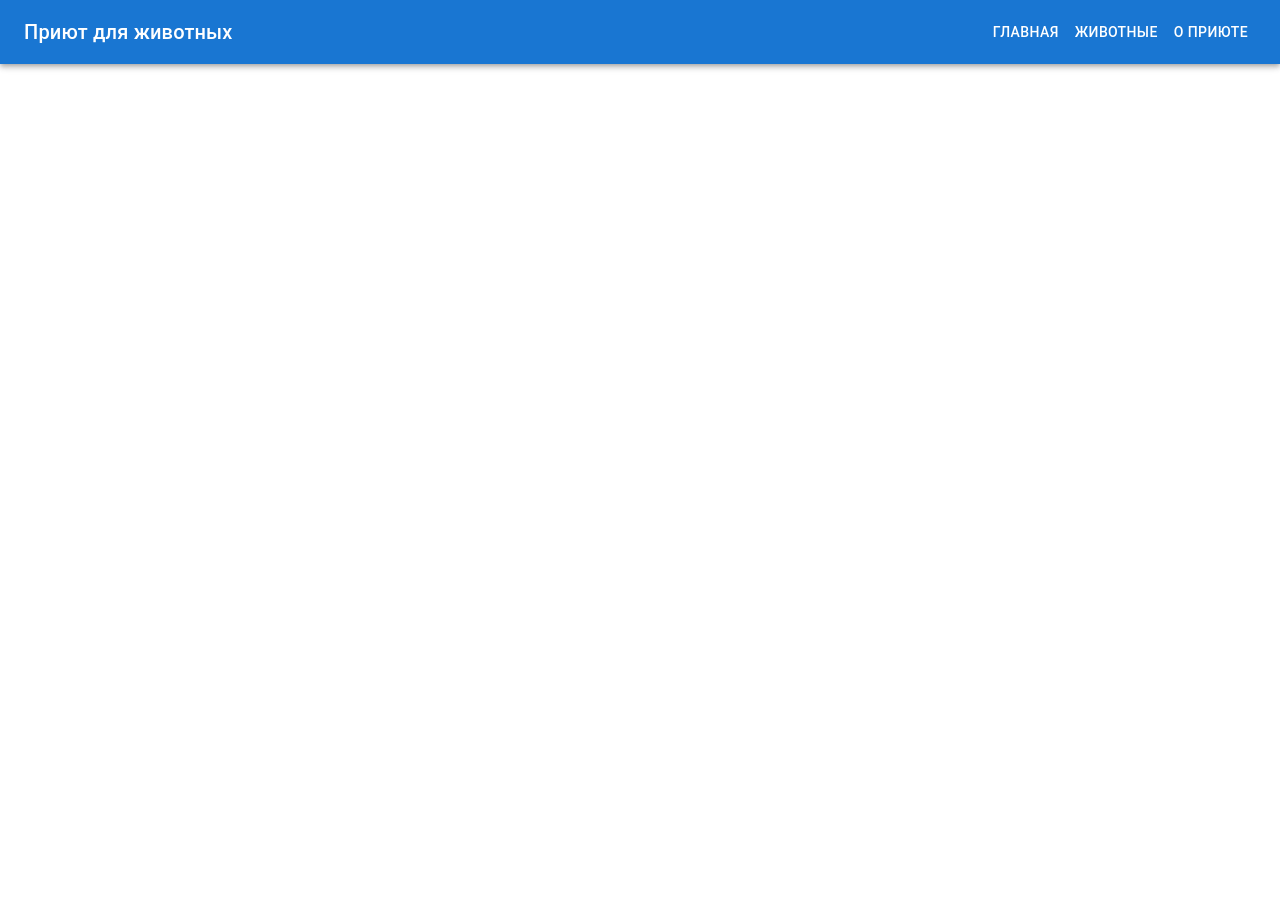
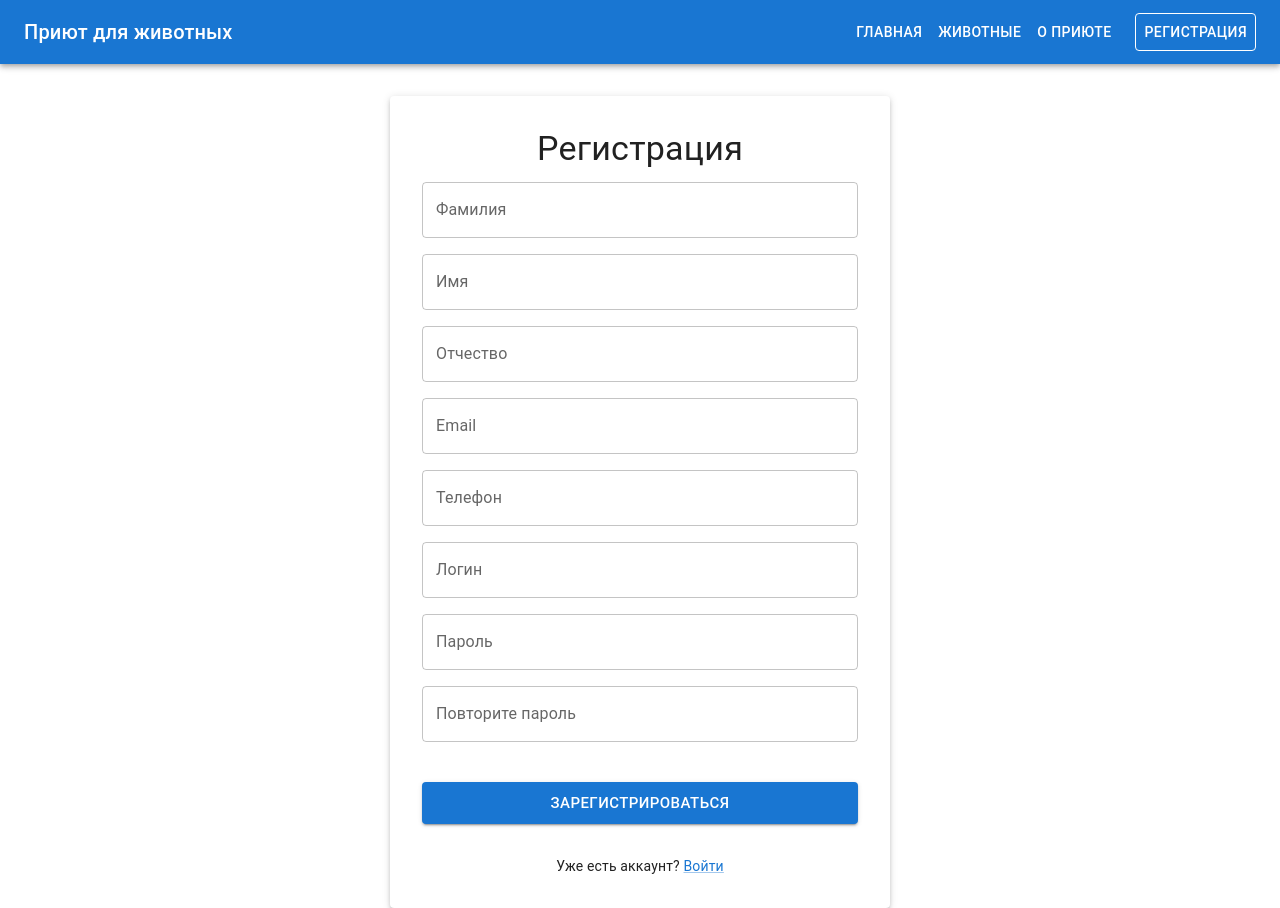
Before and after one commit to kirill-markov-2020/ShelterAnimalFrontend, a React (Create React App) app: page /register in a window 1280 px wide. Before the commit the page ends 800 px from the top, so only its background shows below. Built offline with nearby package versions, Linux system fonts and the light colour scheme.

Commit message:
Создание форм для авторизации/регистрации

```diff
--- a/src/App.tsx
+++ b/src/App.tsx
@@ -4,6 +4,7 @@ import Navbar from './components/Navbar';
 import HomePage from './pages/HomePage';
 import AnimalsPage from './pages/AnimalsPage';
 import ShelterInfoPage from './pages/ShelterInfoPage';
+import RegisterPage from './pages/RegisterPage'; // Добавьте этот импорт
 import { CssBaseline, Container } from '@mui/material';
 
 const App: React.FC = () => {
@@ -16,6 +17,7 @@ const App: React.FC = () => {
           <Route path="/" element={<HomePage />} />
           <Route path="/animals" element={<AnimalsPage />} />
           <Route path="/shelter-info" element={<ShelterInfoPage />} />
+          <Route path="/register" element={<RegisterPage />} />
         </Routes>
       </Container>
     </Router>
--- a/src/components/Navbar.tsx
+++ b/src/components/Navbar.tsx
@@ -18,6 +18,14 @@ const Navbar: React.FC = () => {
         <Button color="inherit" component={Link} to="/shelter-info">
           О приюте
         </Button>
+        <Button
+          color="inherit"
+          component={Link}
+          to="/register"
+          sx={{ ml: 2, border: '1px solid white' }}
+        >
+          Регистрация
+        </Button>
       </Toolbar>
     </AppBar>
   );
--- a/src/pages/HomePage.tsx
+++ b/src/pages/HomePage.tsx
@@ -1,15 +1,93 @@
 import React from 'react';
-import { Typography, Container } from '@mui/material';
+import {
+  Typography,
+  Container,
+  Box,
+  TextField,
+  Button,
+  Paper,
+  Link
+} from '@mui/material';
+import { Link as RouterLink } from 'react-router-dom';
 
 const HomePage: React.FC = () => {
   return (
-    <Container>
-      <Typography variant="h3" component="h1" gutterBottom>
+    <Container sx={{ mt: 4 }}>
+      <Typography variant="h3" component="h1" gutterBottom align="center">
         Добро пожаловать в приют для животных
       </Typography>
-      <Typography variant="body1">
+
+      <Typography variant="body1" paragraph align="center">
         Наш приют помогает бездомным животным найти новый дом и любящих хозяев.
       </Typography>
+
+      {/* Форма авторизации */}
+      <Box
+        sx={{
+          display: 'flex',
+          justifyContent: 'center',
+          mt: 6
+        }}
+      >
+        <Paper
+          elevation={3}
+          sx={{
+            p: 4,
+            width: '100%',
+            maxWidth: 400
+          }}
+        >
+          <Typography variant="h5" component="h2" gutterBottom align="center">
+            Вход в систему
+          </Typography>
+
+          <Box
+            component="form"
+            sx={{
+              display: 'flex',
+              flexDirection: 'column',
+              gap: 2
+            }}
+          >
+            <TextField
+              label="Логин"
+              variant="outlined"
+              fullWidth
+            />
+
+            <TextField
+              label="Пароль"
+              type="password"
+              variant="outlined"
+              fullWidth
+            />
+
+            <Button
+              variant="contained"
+              size="large"
+              sx={{ mt: 2 }}
+            >
+              Войти
+            </Button>
+          </Box>
+        </Paper>
+      </Box>
+
+      {/* Кнопка регистрации */}
+      <Box sx={{
+        position: 'fixed',
+        bottom: 16,
+        right: 16
+      }}>
+        <Button
+          component={RouterLink}
+          to="/register"
+          variant="outlined"
+          size="large"
+        >
+          Зарегистрироваться
+        </Button>
+      </Box>
     </Container>
   );
 };
--- /dev/null
+++ b/src/pages/RegisterPage.tsx
@@ -0,0 +1,115 @@
+import React from 'react';
+import {
+  Container,
+  Typography,
+  TextField,
+  Button,
+  Paper,
+  Box,
+  Link
+} from '@mui/material';
+import { Link as RouterLink } from 'react-router-dom';
+
+const RegisterPage: React.FC = () => {
+  return (
+    <Container sx={{ mt: 4 }}>
+      <Box
+        sx={{
+          display: 'flex',
+          justifyContent: 'center',
+          mt: 4
+        }}
+      >
+        <Paper
+          elevation={3}
+          sx={{
+            p: 4,
+            width: '100%',
+            maxWidth: 500
+          }}
+        >
+          <Typography variant="h4" component="h1" gutterBottom align="center">
+            Регистрация
+          </Typography>
+
+          <Box
+            component="form"
+            sx={{
+              display: 'flex',
+              flexDirection: 'column',
+              gap: 2
+            }}
+          >
+            <TextField
+              label="Фамилия"
+              variant="outlined"
+              fullWidth
+            />
+
+            <TextField
+              label="Имя"
+              variant="outlined"
+              fullWidth
+            />
+
+            <TextField
+              label="Отчество"
+              variant="outlined"
+              fullWidth
+            />
+
+            <TextField
+              label="Email"
+              type="email"
+              variant="outlined"
+              fullWidth
+            />
+
+            <TextField
+              label="Телефон"
+              variant="outlined"
+              fullWidth
+            />
+
+            <TextField
+              label="Логин"
+              variant="outlined"
+              fullWidth
+            />
+
+            <TextField
+              label="Пароль"
+              type="password"
+              variant="outlined"
+              fullWidth
+            />
+
+            <TextField
+              label="Повторите пароль"
+              type="password"
+              variant="outlined"
+              fullWidth
+            />
+
+            <Button
+              variant="contained"
+              size="large"
+              sx={{ mt: 3 }}
+            >
+              Зарегистрироваться
+            </Button>
+
+            <Typography variant="body2" sx={{ mt: 2 }} align="center">
+              Уже есть аккаунт?{' '}
+              <Link component={RouterLink} to="/">
+                Войти
+              </Link>
+            </Typography>
+          </Box>
+        </Paper>
+      </Box>
+    </Container>
+  );
+};
+
+export default RegisterPage;
```
Also changed, not shown: public/images/ываываыва.png (added).
